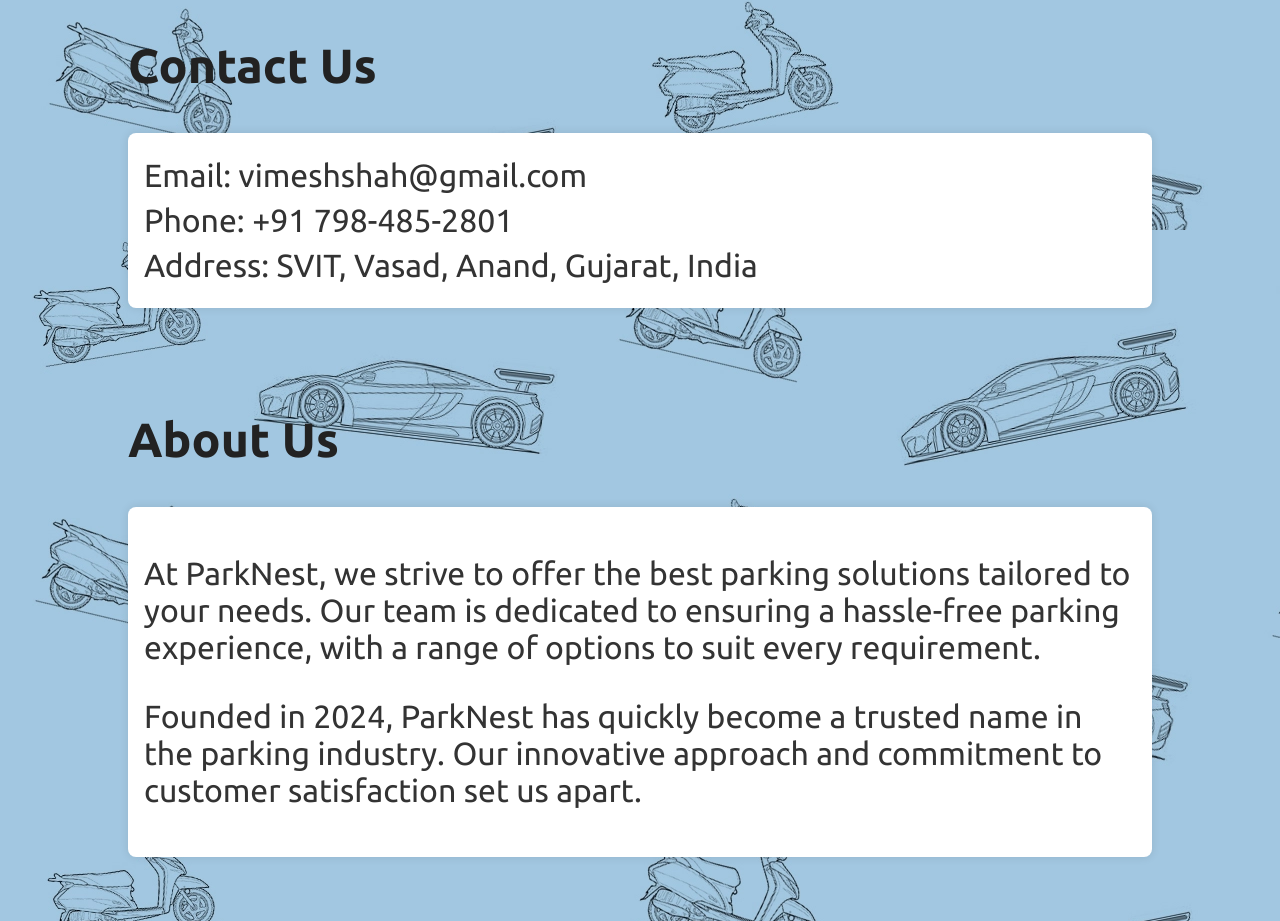
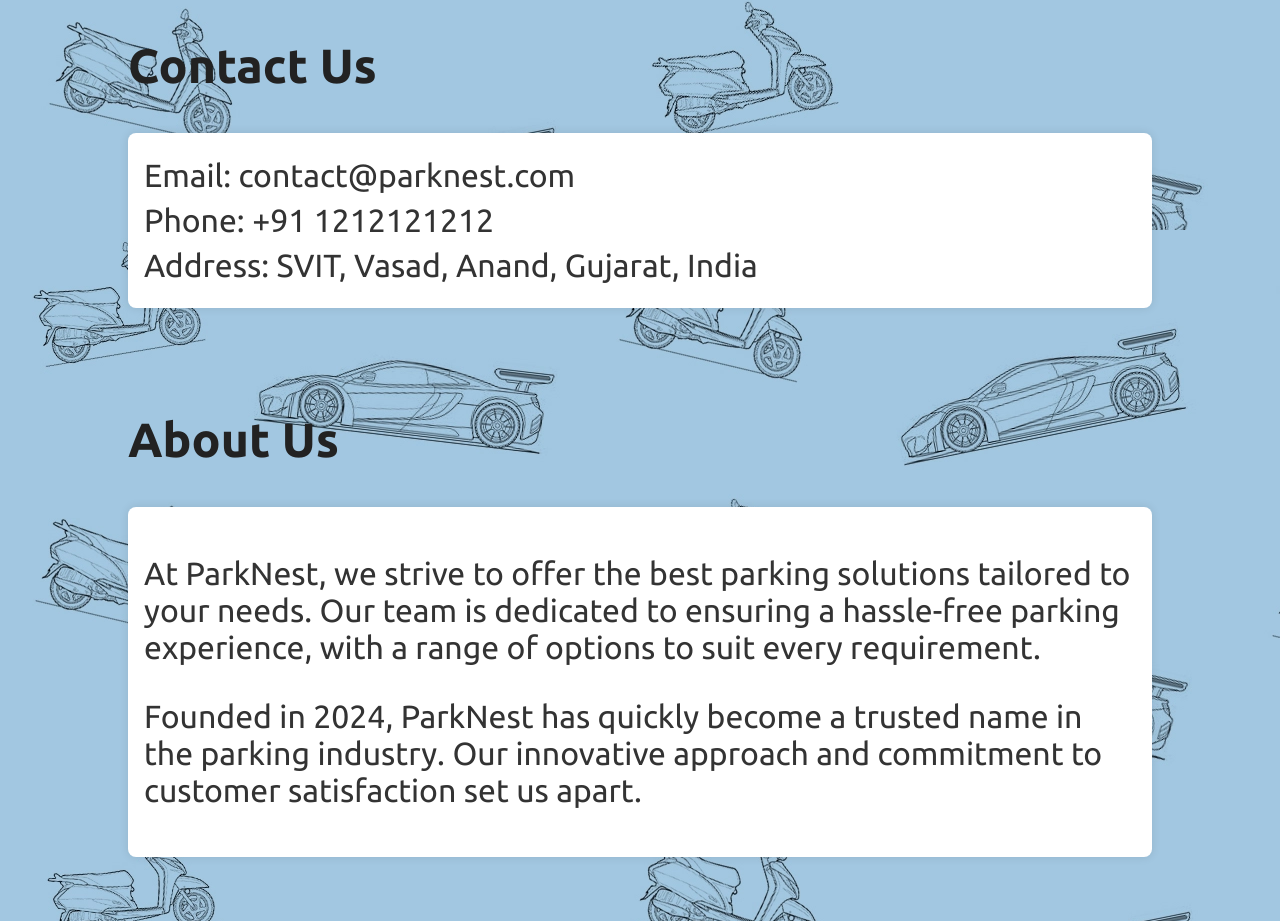
Before and after one commit to bLade1295/websitemain, a plain HTML site: page index.html in a window 1280 px wide. Shown: the part 850-1771 px from the top of the page. Drawn offline with Linux system fonts and the light colour scheme.

Commit message:
Update index.html

```diff
--- a/index.html
+++ b/index.html
@@ -116,8 +116,8 @@ justify-content:flex-end;
         <section id="contact" class="section">
             <h2>Contact Us</h2>
             <div class="contact-info">
-                <p>Email: vimeshshah@gmail.com</p>
-                <p>Phone: +91 798-485-2801</p>
+                <p>Email: contact@parknest.com</p>
+                <p>Phone: +91 1212121212</p>
                 <p>Address: SVIT, Vasad, Anand, Gujarat, India</p>
             </div>
         </section>
```
